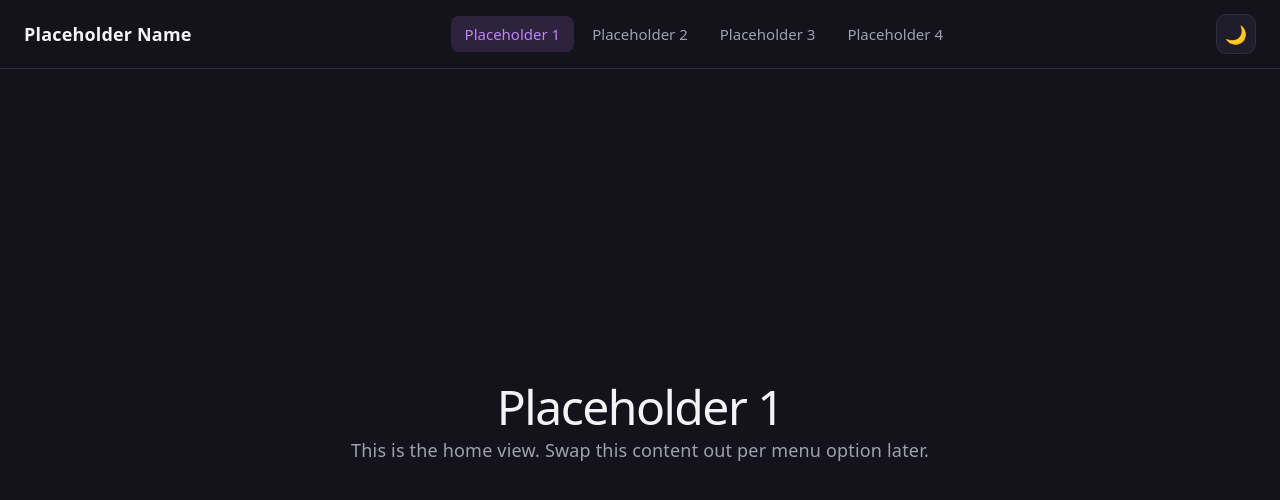
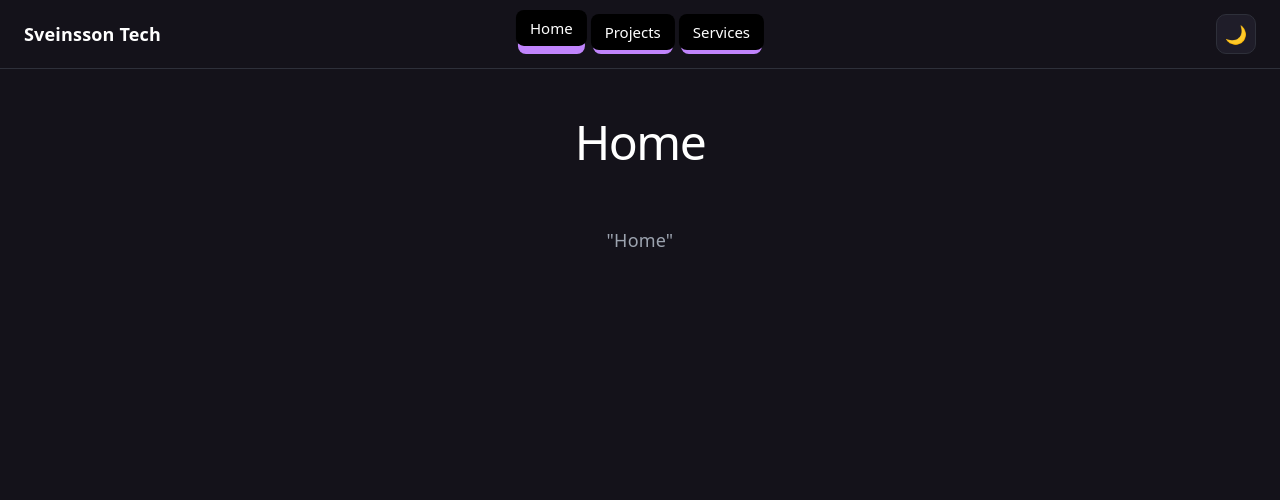
Before and after one commit to sveinssontech/sveinsson-tech-website, a React (Vite) app: page / in a window 1280 px wide. Shown: the top 500 px of the page. Built offline with nearby package versions, Linux system fonts and the light colour scheme.

Commit message:
Website animations and styles

```diff
--- a/index.html
+++ b/index.html
@@ -4,7 +4,7 @@
     <meta charset="UTF-8" />
     <link rel="icon" type="image/svg+xml" href="/favicon.svg" />
     <meta name="viewport" content="width=device-width, initial-scale=1.0" />
-    <title>sveinsson-tech-website</title>
+    <title>Sveinsson Tech</title>
   </head>
   <body>
     <div id="root"></div>
--- a/src/components/MainContent/MainContent.css
+++ b/src/components/MainContent/MainContent.css
@@ -1,12 +1,16 @@
 .main-content {
   flex: 1;
   display: flex;
-  align-items: center;
   justify-content: center;
-  padding: 48px 24px;
+  padding: 24px 24px;
+  margin-top: 2rem;
 }
 
 .main-content-panel {
   max-width: 720px;
   text-align: center;
 }
+
+.main-content-body {
+  margin-top: 4rem;
+}
--- a/src/components/MainContent/MainContent.jsx
+++ b/src/components/MainContent/MainContent.jsx
@@ -17,7 +17,9 @@ export default function MainContent({ activeId }) {
           transition={{ duration: 0.25, ease: 'easeInOut' }}
         >
           <h1>{page.title}</h1>
-          <p>{page.body}</p>
+          <div className='main-content-body'>
+            {page.body}
+          </div>
         </motion.section>
       </AnimatePresence>
     </main>
--- a/src/components/MainContent/pageContent.js
+++ /dev/null
@@ -1,18 +0,0 @@
-export const pageContent = {
-  home: {
-    title: 'Placeholder 1',
-    body: 'This is the home view. Swap this content out per menu option later.',
-  },
-  about: {
-    title: 'Placeholder 2',
-    body: 'About placeholder content goes here.',
-  },
-  services: {
-    title: 'Placeholder 3',
-    body: 'Services placeholder content goes here.',
-  },
-  contact: {
-    title: 'Placeholder 4',
-    body: 'Contact placeholder content goes here.',
-  },
-}
--- /dev/null
+++ b/src/components/MainContent/pageContent.jsx
@@ -0,0 +1,14 @@
+export const pageContent = {
+  home: {
+    title: 'Home',
+    body: (<>"Home"</>),
+  },
+  projects: {
+    title: 'Projects',
+    body: (<>"Projects"</>),
+  },
+  services: {
+    title: 'Services',
+    body: (<>"Services"</>),
+  },
+}
--- /dev/null
+++ b/src/components/TopBar/NavLink.css
@@ -0,0 +1,5 @@
+.buttonBack {
+    width: 50px;
+    height: 64px;
+    color: #ffff;
+}
--- /dev/null
+++ b/src/components/TopBar/NavLink.jsx
@@ -0,0 +1,56 @@
+import { motion, useAnimationControls } from 'framer-motion'
+import { useEffect } from 'react'
+
+const randomBetween = (min, max) => min + Math.random() * (max - min)
+
+const wait = (ms) => new Promise((resolve) => setTimeout(resolve, ms))
+
+const activeElevation = 4
+
+const raiseSpring = { type: 'spring', stiffness: 400, damping: 10 }
+const bumpSpring = { type: 'spring', stiffness: 300, damping: 9 }
+const restSpring = { type: 'spring', stiffness: 300, damping: 20 }
+
+export default function NavLink({ item, isActive, onSelect }) {
+  const controls = useAnimationControls()
+
+  useEffect(() => {
+    if (!isActive) {
+      controls.start({ y: 0 }, restSpring)
+      return
+    }
+
+    let cancelled = false
+
+    async function bounceLoop() {
+      await controls.start({ y: -activeElevation }, raiseSpring)
+      while (!cancelled) {
+        await wait(randomBetween(250, 500))
+        if (cancelled) return
+        await controls.start(
+          { y: -activeElevation },
+          { ...bumpSpring, velocity: -randomBetween(100, 200) }
+        )
+      }
+    }
+
+    bounceLoop()
+    return () => {
+      cancelled = true
+    }
+  }, [isActive, controls])
+
+  return (
+    <div className="nav-link-slot">
+      <div className="nav-link-back" />
+      <motion.div animate={controls}>
+        <button
+          className={`nav-link ${isActive ? 'is-active' : ''}`}
+          onClick={() => onSelect(item.id)}
+        >
+          {item.label}
+        </button>
+      </motion.div>
+    </div>
+  )
+}
--- a/src/components/TopBar/NavLinks.css
+++ b/src/components/TopBar/NavLinks.css
@@ -6,22 +6,45 @@
 
 .nav-link {
   border: none;
-  background: transparent;
-  color: var(--text);
+  background: var(--btn-bg);
+  color: var(--btn-text);
   font-size: 15px;
   padding: 8px 14px;
   border-radius: 8px;
-  transition: color 0.2s ease, background 0.2s ease;
+  transition: background 0.2s ease;
 }
 
-.nav-link:hover {
-  color: var(--text-h);
-  background: var(--accent-bg);
+.nav-link-slot {
+  position: relative;
+  display: inline-flex;
+  border-radius: 8px;
+  padding-bottom: 4px;
+}
+
+.nav-link-slot::before {
+  content: '';
+  position: absolute;
+  left: 2px;
+  right: 2px;
+  top: 6px;
+  bottom: 0;
+  background-color: var(--accent-bg);
+  border-radius: 0 0 8px 8px;
+  z-index: -1;
+}
+
+.nav-link-back {
+  position: absolute;
+  inset: 0;
+  border-radius: 8px;
+  background: var(--hover-bg);
+  opacity: 0;
+  transition: opacity 0.2s ease;
+  pointer-events: none;
 }
 
 .nav-link.is-active {
-  color: var(--accent);
-  background: var(--accent-bg);
+  background: var(--btn-bg);
 }
 
 @media (max-width: 768px) {
--- a/src/components/TopBar/NavLinks.jsx
+++ b/src/components/TopBar/NavLinks.jsx
@@ -1,17 +1,17 @@
 import { navItems } from '../../data/navItems'
+import NavLink from './NavLink'
 import './NavLinks.css'
 
 export default function NavLinks({ activeId, onSelect }) {
   return (
     <nav className="nav-links">
       {navItems.map((item) => (
-        <button
+        <NavLink
           key={item.id}
-          className={`nav-link ${activeId === item.id ? 'is-active' : ''}`}
-          onClick={() => onSelect(item.id)}
-        >
-          {item.label}
-        </button>
+          item={item}
+          isActive={activeId === item.id}
+          onSelect={onSelect}
+        />
       ))}
     </nav>
   )
--- a/src/components/TopBar/TopBar.css
+++ b/src/components/TopBar/TopBar.css
@@ -22,7 +22,9 @@
 .top-bar-center {
   flex: 1;
   display: flex;
-  justify-content: center;
+  position: absolute;
+  left: 50%;
+  transform: translateX(-50%);
 }
 
 .top-bar-actions {
--- a/src/data/navItems.js
+++ b/src/data/navItems.js
@@ -1,8 +1,7 @@
-export const siteName = 'Placeholder Name'
+export const siteName = 'Sveinsson Tech'
 
 export const navItems = [
-  { id: 'home', label: 'Placeholder 1' },
-  { id: 'about', label: 'Placeholder 2' },
-  { id: 'services', label: 'Placeholder 3' },
-  { id: 'contact', label: 'Placeholder 4' },
+  { id: 'home', label: 'Home' },
+  { id: 'projects', label: 'Projects' },
+  { id: 'services', label: 'Services' },
 ]
--- a/src/index.css
+++ b/src/index.css
@@ -13,22 +13,28 @@
 
 [data-theme='light'] {
   --text: #6b6375;
-  --text-h: #08060d;
+  --text-h: #000000;
   --bg: #ffffff;
   --surface: #f7f6f9;
   --border: #e5e4e7;
-  --accent: #aa3bff;
-  --accent-bg: rgba(170, 59, 255, 0.1);
+  --accent: #000000;
+  --accent-bg: rgba(170, 59, 255, 1);
+  --hover-bg: rgb(186, 174, 228);
+  --btn-bg: #dfdfdf;
+  --btn-text: #000000;
 }
 
 [data-theme='dark'] {
   --text: #9ca3af;
-  --text-h: #f3f4f6;
+  --text-h: #ffff;
   --bg: #14121a;
   --surface: #1f1d29;
   --border: #2e303a;
-  --accent: #c084fc;
-  --accent-bg: rgba(192, 132, 252, 0.15);
+  --accent: #000000;
+  --accent-bg: rgba(192, 132, 252, 1);
+  --hover-bg: rgb(49, 33, 136);
+  --btn-bg: #000000;
+  --btn-text: #ffffff;
 }
 
 body {
```
